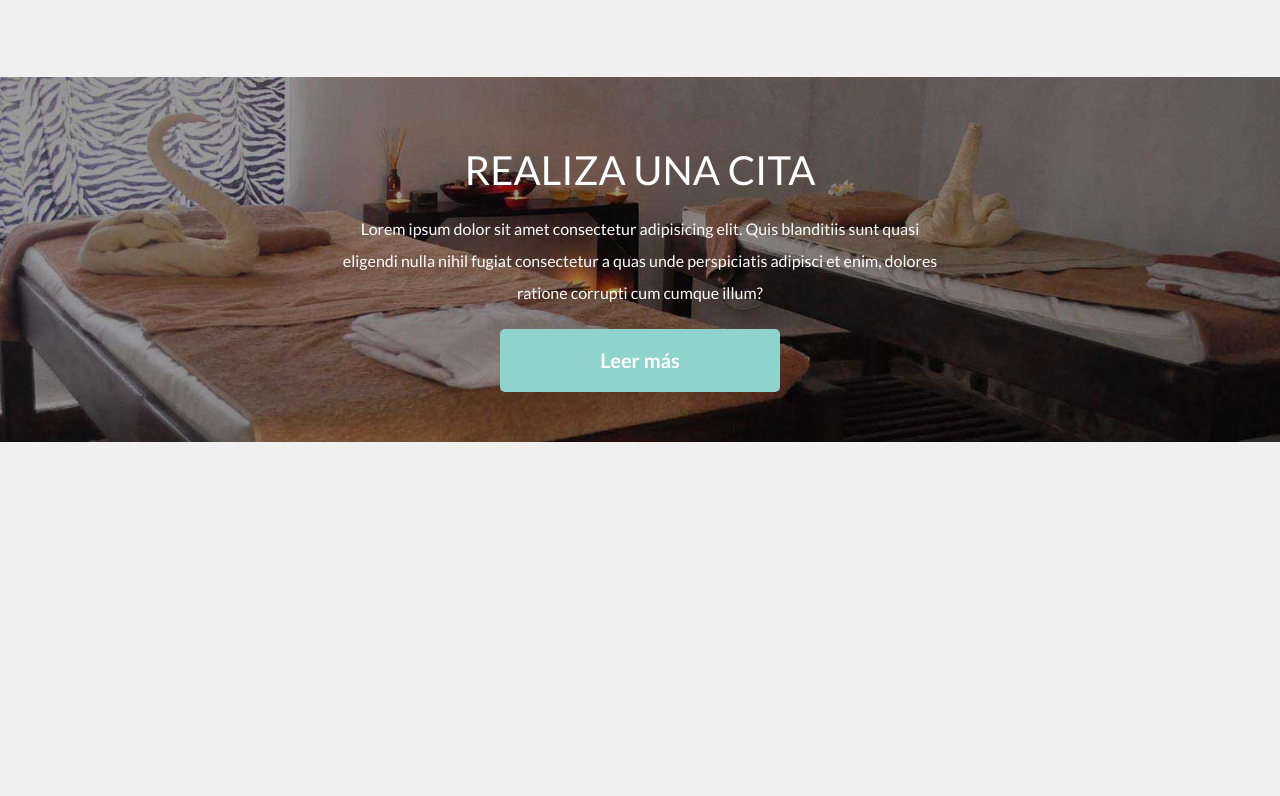
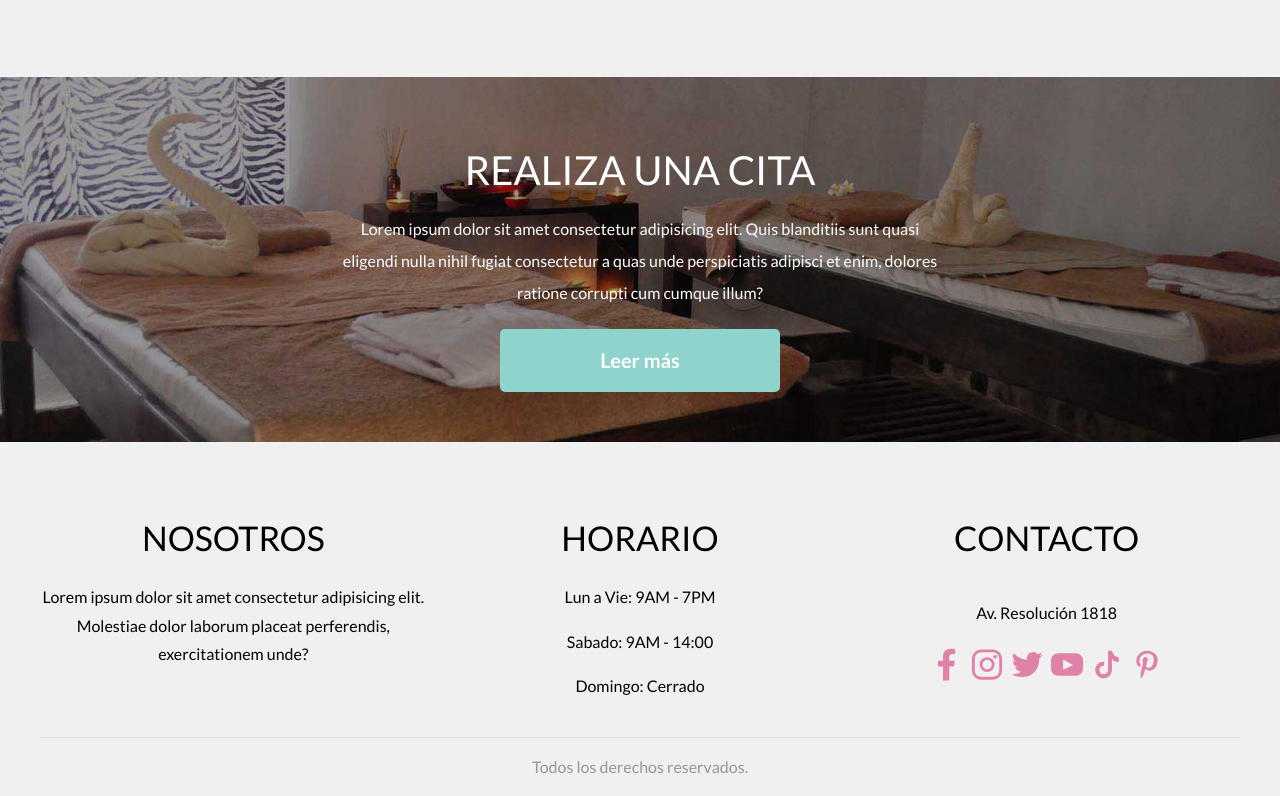
Before and after one commit to ElSantanax/CarolinaSpa, a website: page index.html in a window 1280 px wide. Shown: the part 3361-4157 px from the top of the page. Before the commit the page ends 3803 px from the top, so only its background shows below. Drawn offline with nearby package versions, Linux system fonts and the light colour scheme; files that its build step writes are made by us from their sources; files whose address does not match are found by name; a web font is replaced by a local one.

Commit message:
Agrega sección de pie de página en index.html y estilos SCSS para la presentación del pie de página.

```diff
--- a/index.html
+++ b/index.html
@@ -143,7 +143,7 @@
                         <tr class="tabla__tr">
                             <td class="tabla__td">Sábado</td>
                             <td class="tabla__td">09:00</td>
-                            <td class="tabla__td">19:00</td>
+                            <td class="tabla__td">14:00</td>
                         </tr>
                         <tr class="tabla__tr">
                             <td class="tabla__td">Domingo</td>
@@ -222,6 +222,52 @@
         <a href="#" class="cita__enlace">Leer más</a>
     </section>
 
+    <footer class="footer">
+        <div class="footer__grid contenedor">
+            <div class="footer__widget">
+                <h3 class="footer__heading">Nosotros</h3>
+                <p class="footer__texto">
+                    Lorem ipsum dolor sit amet consectetur adipisicing elit. Molestiae dolor laborum placeat
+                    perferendis, exercitationem unde?
+                </p>
+            </div>
+
+            <div class="footer__widget">
+                <h3 class="footer__heading">Horario</h3>
+                <p class="footer__texto">Lun a Vie: 9AM - 7PM</p>
+                <p class="footer__texto">Sabado: 9AM - 14:00</p>
+                <p class="footer__texto">Domingo: Cerrado</p>
+            </div>
+
+            <div class="footer__widget">
+                <h3 class="footer__heading">Contacto</h3>
+                <p class="footer__texto">Av. Resolución 1818</p>
+
+                <nav class="sociales">
+                    <a class="sociales__enlaces" href="https://www.facebook.com/">
+                        <span class="sociales__accesible">Facebook</span>
+                    </a>
+                    <a class="sociales__enlaces" href="https://www.instagram.com/">
+                        <span class="sociales__accesible">Instagram</span>
+                    </a>
+                    <a class="sociales__enlaces" href="https://www.x.com/">
+                        <span class="sociales__accesible">X</span>
+                    </a>
+                    <a class="sociales__enlaces" href="https://www.youtube.com/">
+                        <span class="sociales__accesible">Youtube</span>
+                    </a>
+                    <a class="sociales__enlaces" href="https://www.tiktok.com/">
+                        <span class="sociales__accesible">Tiktok</span>
+                    </a>
+                    <a class="sociales__enlaces" href="https://www.pinterest.com/">
+                        <span class="sociales__accesible">Pinterest</span>
+                    </a>
+                </nav>
+            </div>
+        </div>
+        <p class="footer__copyright">Todos los derechos reservados.</p>
+    </footer>
+
 </body>
 
 </html>
--- a/src/scss/app.scss
+++ b/src/scss/app.scss
@@ -2,3 +2,4 @@
 @use 'ui/header';
 @use 'ui/social';
 @use 'ui/contenido';
+@use 'ui/footer';
--- /dev/null
+++ b/src/scss/ui/footer/_footer.scss
@@ -0,0 +1,44 @@
+@use 'sass:color';
+@use 'base/mixins' as m;
+@use 'base/variables' as v;
+
+.footer {
+    padding-top: 5rem;
+
+    @include m.tablet {
+        &__grid {
+            @include m.grid(3, 2rem)
+        }
+    }
+
+    &__widget {
+        text-align: center;
+
+        &:nth-child(3) {
+            display: flex;
+            flex-direction: column;
+            align-items: center
+        }
+    }
+
+    &__heading {
+        @include m.heading;
+
+        & {
+            font-size: 3.4rem;
+        }
+    }
+
+    &__texto {
+        line-height: 1.8;
+    }
+
+    &__copyright {
+        max-width: 120rem;
+        text-align: center;
+        margin: 2rem auto 0 auto;
+        border-top: 1px solid color.adjust(v.$grisClaro, $lightness: -10% );
+        padding: 2rem;
+        color: v.$gris;
+    }
+}
--- /dev/null
+++ b/src/scss/ui/footer/_index.scss
@@ -0,0 +1 @@
+@forward 'footer';
```
